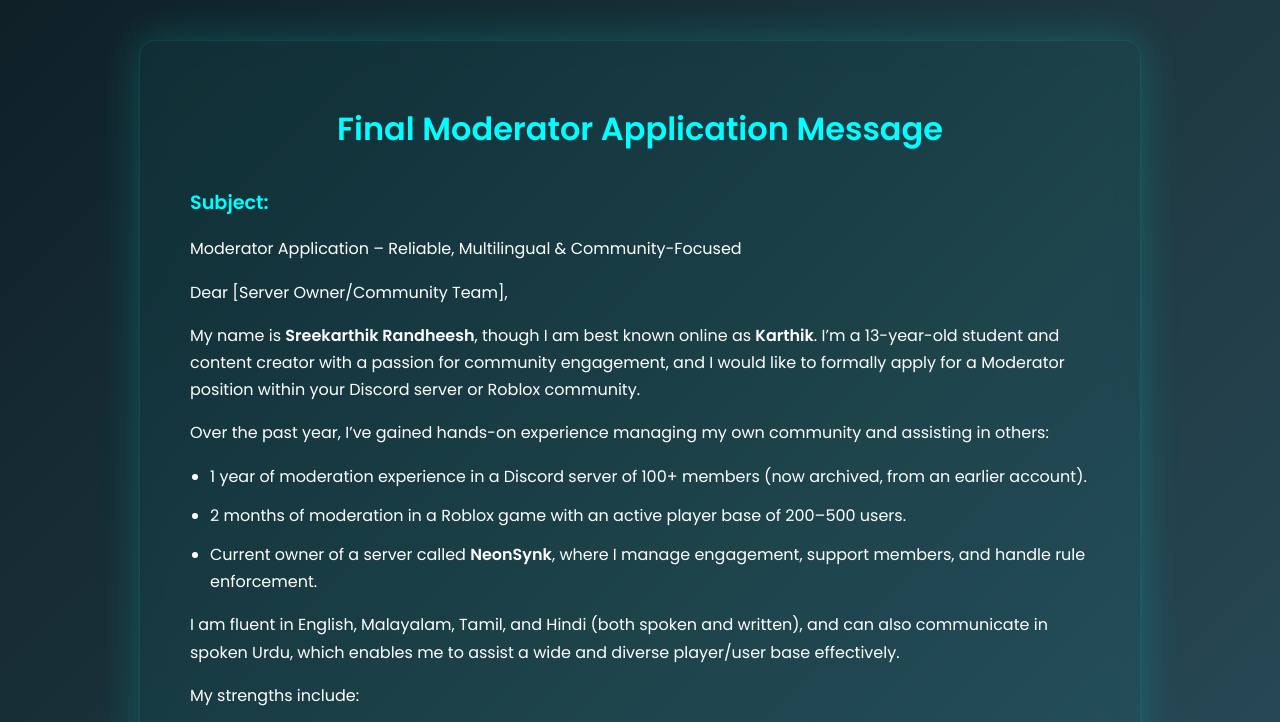
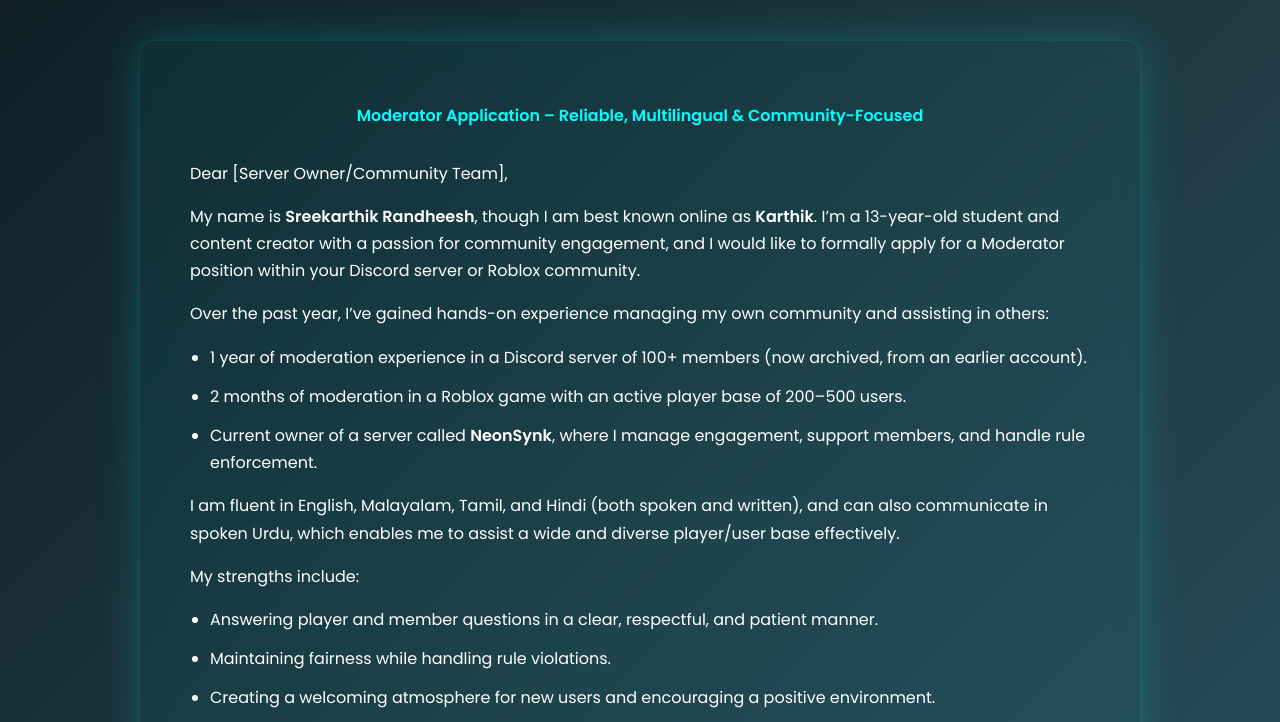
Before and after one commit to steveluke1457/Http, a plain HTML site: page index.html in a window 1280 px wide. Shown: the top 722 px of the page. Drawn offline with Linux system fonts and the light colour scheme.

Commit message:
Update index.html

```diff
--- a/index.html
+++ b/index.html
@@ -57,12 +57,10 @@
 </head>
 <body>
   <div class="container">
-    <h1>Final Moderator Application Message</h1>
+    <h1><p>Moderator Application – Reliable, Multilingual & Community-Focused</h1>
 
-    <h2>Subject:</h2>
-    <p>Moderator Application – Reliable, Multilingual & Community-Focused</p>
 
-    <p>Dear [Server Owner/Community Team],</p>
+  <p>Dear [Server Owner/Community Team],</p>
 
     <p>
       My name is <strong>Sreekarthik Randheesh</strong>, though I am best known online as <strong>Karthik</strong>. I’m a 13-year-old student and content creator with a passion for community engagement, and I would like to formally apply for a Moderator position within your Discord server or Roblox community.
```
